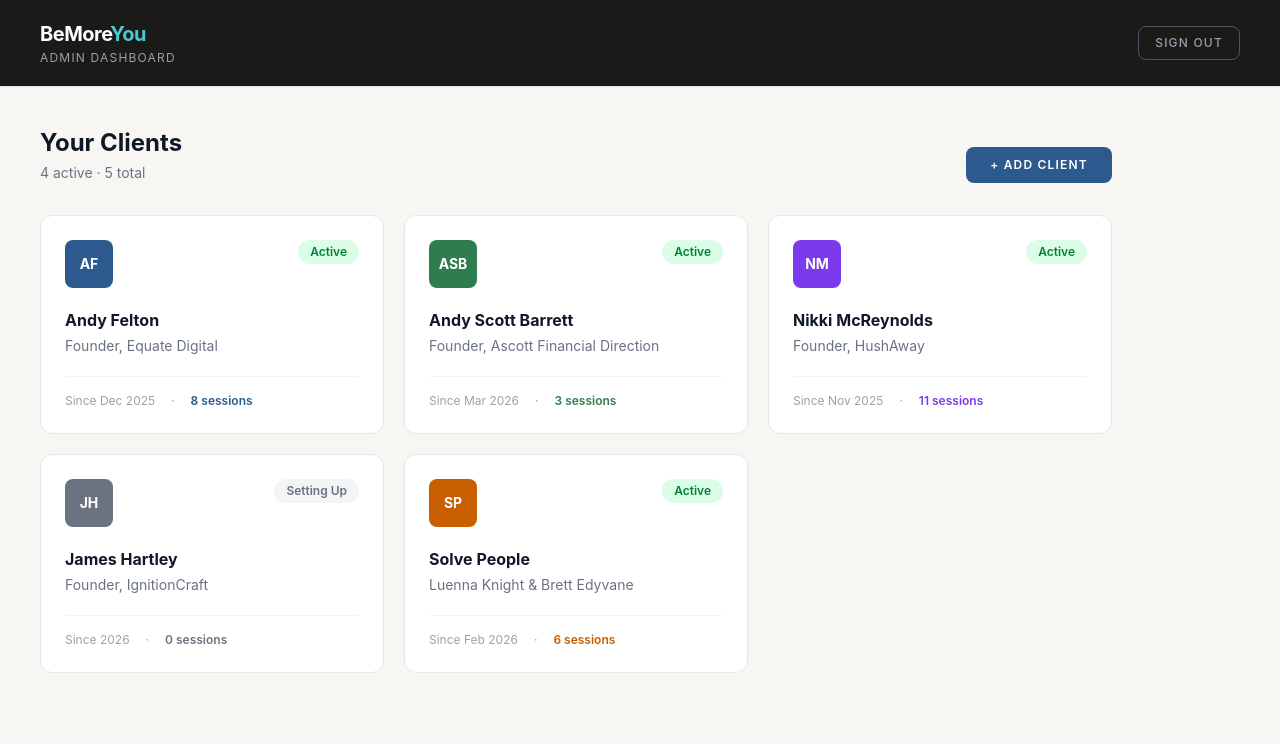
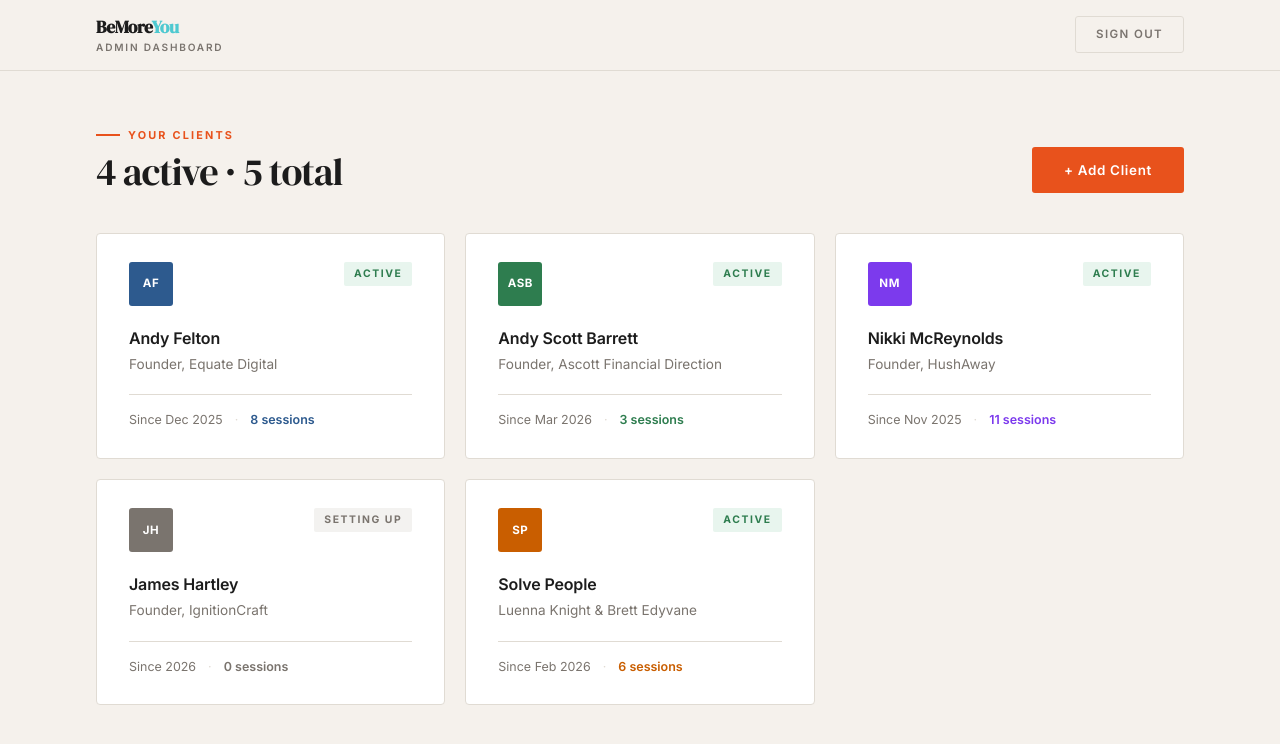
Before and after one commit to bemoreyoulive/bemoreyou, a Next.js app: page /admin/dashboard in a window 1280 px wide. Shown: the top 744 px of the page. Built offline with nearby package versions, Linux system fonts and the light colour scheme.

Commit message:
Redesign portal to match landing page aesthetic — DM Serif, Inter, warm cream, burnt orange

```diff
--- a/app/admin/dashboard/page.tsx
+++ b/app/admin/dashboard/page.tsx
@@ -36,7 +36,7 @@ const clients = [
     started: "2026",
     sessions: 0,
     status: "Setting Up",
-    color: "#6b7280",
+    color: "#7A746E",
     initials: "JH",
   },
   {
@@ -53,67 +53,99 @@ const clients = [
 
 export default function AdminDashboard() {
   return (
-    <div className="min-h-screen" style={{background: "#f7f6f3"}}>
-      {/* Header */}
-      <div className="border-b border-gray-200 px-10 py-5 flex items-center justify-between" style={{background: "#1a1a18"}}>
+    <div className="min-h-screen" style={{background: "#F5F1EC"}}>
+      {/* Nav */}
+      <nav style={{
+        background: "rgba(245,241,236,0.95)",
+        backdropFilter: "blur(14px)",
+        borderBottom: "1px solid #E0DBD3",
+        padding: "14px 0",
+      }}>
+        <div style={{maxWidth: 1160, margin: "0 auto", padding: "0 36px", display: "flex", alignItems: "center", justifyContent: "space-between"}}>
           <div>
-          <h1 className="text-xl font-bold tracking-tight text-white">
+            <p style={{fontSize: "1.1rem", fontWeight: 700, letterSpacing: "-0.02em", color: "#1C1C1C", margin: 0, fontFamily: "var(--font-dm-serif), serif"}}>
               BeMore<span style={{color: "#4ec9d0"}}>You</span>
-          </h1>
-          <p className="text-gray-400 text-xs tracking-widest uppercase mt-0.5">Admin Dashboard</p>
+            </p>
+            <p style={{fontSize: "0.63rem", fontWeight: 600, letterSpacing: "0.18em", textTransform: "uppercase", color: "#7A746E", margin: 0}}>Admin Dashboard</p>
           </div>
           <a
             href="/"
-          className="text-xs font-medium tracking-widest uppercase px-4 py-2 rounded-lg border border-gray-600 text-gray-400 hover:text-white hover:border-gray-400 transition-colors"
+            style={{
+              fontSize: "0.72rem", fontWeight: 600, letterSpacing: "0.12em",
+              textTransform: "uppercase", color: "#7A746E", textDecoration: "none",
+              padding: "9px 20px", border: "1px solid #E0DBD3", borderRadius: 3,
+              transition: "all 0.15s ease",
+            }}
           >
             Sign Out
           </a>
         </div>
+      </nav>
 
       {/* Main */}
-      <div className="px-10 py-10 max-w-6xl">
-        <div className="flex items-end justify-between mb-8">
+      <div style={{maxWidth: 1160, margin: "0 auto", padding: "56px 36px"}}>
+        <div style={{display: "flex", alignItems: "flex-end", justifyContent: "space-between", marginBottom: 40}}>
           <div>
-            <h2 className="text-2xl font-bold text-gray-900">Your Clients</h2>
-            <p className="text-gray-500 text-sm mt-1">{clients.filter(c => c.status === "Active").length} active · {clients.length} total</p>
+            <p style={{fontSize: "0.68rem", fontWeight: 700, letterSpacing: "0.2em", textTransform: "uppercase", color: "#E8521C", marginBottom: 8, display: "flex", alignItems: "center", gap: 8}}>
+              <span style={{display: "inline-block", width: 24, height: 2, background: "#E8521C", verticalAlign: "middle"}} />
+              Your Clients
+            </p>
+            <h2 style={{fontSize: "clamp(2rem, 3vw, 2.8rem)", fontFamily: "var(--font-dm-serif), serif", fontWeight: 400, letterSpacing: "-0.03em", color: "#1C1C1C", margin: 0, lineHeight: 1.1}}>
+              {clients.filter(c => c.status === "Active").length} active · {clients.length} total
+            </h2>
           </div>
           <button
-            className="py-2.5 px-6 rounded-lg text-white text-xs font-semibold tracking-widest uppercase transition-colors"
-            style={{background: "#2d5a8e"}}
+            style={{
+              padding: "13px 32px", background: "#E8521C", color: "#fff",
+              border: "none", borderRadius: 3, fontSize: "0.84rem",
+              fontWeight: 600, letterSpacing: "0.05em", cursor: "pointer",
+              transition: "background 0.2s ease",
+            }}
+            onMouseOver={e => (e.currentTarget.style.background = "#BF4016")}
+            onMouseOut={e => (e.currentTarget.style.background = "#E8521C")}
           >
             + Add Client
           </button>
         </div>
 
         {/* Client Cards */}
-        <div className="grid grid-cols-1 gap-5 sm:grid-cols-2 lg:grid-cols-3">
+        <div style={{display: "grid", gridTemplateColumns: "repeat(auto-fill, minmax(300px, 1fr))", gap: 20}}>
           {clients.map((client) => (
             <a
               key={client.id}
               href={`/admin/clients/${client.id}`}
-              className="block bg-white rounded-xl border border-gray-200 p-6 hover:shadow-lg transition-all duration-200 hover:-translate-y-0.5 group"
+              style={{
+                display: "block", background: "#fff", borderRadius: 4,
+                border: "1px solid #E0DBD3", padding: "28px 32px",
+                textDecoration: "none", transition: "box-shadow 0.2s ease, transform 0.2s ease",
+              }}
+              onMouseOver={e => { (e.currentTarget as HTMLAnchorElement).style.boxShadow = "0 8px 32px rgba(28,28,28,0.10)"; (e.currentTarget as HTMLAnchorElement).style.transform = "translateY(-2px)"; }}
+              onMouseOut={e => { (e.currentTarget as HTMLAnchorElement).style.boxShadow = "none"; (e.currentTarget as HTMLAnchorElement).style.transform = "translateY(0)"; }}
             >
-              <div className="flex items-start justify-between mb-5">
-                <div
-                  className="w-12 h-12 rounded-lg flex items-center justify-center text-white text-sm font-bold"
-                  style={{background: client.color}}
-                >
+              <div style={{display: "flex", alignItems: "flex-start", justifyContent: "space-between", marginBottom: 20}}>
+                <div style={{
+                  width: 44, height: 44, borderRadius: 3,
+                  background: client.color,
+                  display: "flex", alignItems: "center", justifyContent: "center",
+                  color: "#fff", fontSize: "0.72rem", fontWeight: 700, letterSpacing: "0.05em",
+                }}>
                   {client.initials}
                 </div>
-                <span className={`text-xs font-semibold px-3 py-1 rounded-full ${
-                  client.status === "Active"
-                    ? "bg-green-100 text-green-700"
-                    : "bg-gray-100 text-gray-500"
-                }`}>
+                <span style={{
+                  fontSize: "0.65rem", fontWeight: 700, letterSpacing: "0.15em",
+                  textTransform: "uppercase", padding: "4px 10px", borderRadius: 2,
+                  background: client.status === "Active" ? "#e8f5ee" : "#f3f2f0",
+                  color: client.status === "Active" ? "#2e7d4f" : "#7A746E",
+                }}>
                   {client.status}
                 </span>
               </div>
-              <h3 className="text-gray-900 font-bold text-base mb-1">{client.name}</h3>
-              <p className="text-gray-500 text-sm mb-5">{client.role}</p>
-              <div className="flex items-center gap-4 text-xs text-gray-400 border-t border-gray-100 pt-4">
+              <h3 style={{fontSize: "1rem", fontWeight: 600, color: "#1C1C1C", margin: "0 0 4px", letterSpacing: "-0.01em"}}>{client.name}</h3>
+              <p style={{fontSize: "0.85rem", color: "#7A746E", margin: "0 0 20px"}}>{client.role}</p>
+              <div style={{display: "flex", alignItems: "center", gap: 12, paddingTop: 16, borderTop: "1px solid #E0DBD3", fontSize: "0.78rem", color: "#7A746E"}}>
                 <span>Since {client.started}</span>
-                <span>·</span>
-                <span className="font-semibold" style={{color: client.color}}>{client.sessions} sessions</span>
+                <span style={{color: "#E0DBD3"}}>·</span>
+                <span style={{fontWeight: 600, color: client.color}}>{client.sessions} sessions</span>
               </div>
             </a>
           ))}
--- a/app/globals.css
+++ b/app/globals.css
@@ -1,19 +1,24 @@
 @import "tailwindcss";
 
 :root {
-  --background: #f7f6f3;
-  --foreground: #1a1a18;
+  --accent: #E8521C;
+  --acc-dark: #BF4016;
+  --warm-bg: #F5F1EC;
+  --border: #E0DBD3;
+  --ink: #1C1C1C;
+  --ink-soft: #3D3935;
+  --muted: #7A746E;
 }
 
 @theme inline {
-  --color-background: var(--background);
-  --color-foreground: var(--foreground);
-  --font-sans: var(--font-geist-sans);
-  --font-mono: var(--font-geist-mono);
+  --color-background: var(--warm-bg);
+  --color-foreground: var(--ink);
+  --font-sans: var(--font-inter);
+  --font-serif: var(--font-dm-serif);
 }
 
 body {
-  background: var(--background);
-  color: var(--foreground);
-  font-family: -apple-system, BlinkMacSystemFont, 'Segoe UI', sans-serif;
+  background: var(--warm-bg);
+  color: var(--ink);
+  font-family: var(--font-inter), -apple-system, BlinkMacSystemFont, 'Segoe UI', sans-serif;
 }
--- a/app/layout.tsx
+++ b/app/layout.tsx
@@ -1,15 +1,16 @@
 import type { Metadata } from "next";
-import { Geist, Geist_Mono } from "next/font/google";
+import { Inter, DM_Serif_Display } from "next/font/google";
 import "./globals.css";
 
-const geistSans = Geist({
-  variable: "--font-geist-sans",
+const inter = Inter({
+  variable: "--font-inter",
   subsets: ["latin"],
 });
 
-const geistMono = Geist_Mono({
-  variable: "--font-geist-mono",
+const dmSerif = DM_Serif_Display({
+  variable: "--font-dm-serif",
   subsets: ["latin"],
+  weight: "400",
 });
 
 export const metadata: Metadata = {
@@ -23,10 +24,7 @@ export default function RootLayout({
   children: React.ReactNode;
 }>) {
   return (
-    <html
-      lang="en"
-      className={`${geistSans.variable} ${geistMono.variable} h-full antialiased`}
-    >
+    <html lang="en" className={`${inter.variable} ${dmSerif.variable} h-full antialiased`}>
       <body className="min-h-full flex flex-col">{children}</body>
     </html>
   );
--- a/components/ClientLayout.tsx
+++ b/components/ClientLayout.tsx
@@ -17,51 +17,71 @@ interface ClientLayoutProps {
   children: (activeTab: string) => React.ReactNode;
 }
 
-export default function ClientLayout({ clientName, clientRole, clientColor = "#2d5a8e", clientInitials, tabs, children }: ClientLayoutProps) {
+export default function ClientLayout({ clientName, clientRole, clientColor = "#E8521C", clientInitials, tabs, children }: ClientLayoutProps) {
   const [activeTab, setActiveTab] = useState(tabs[0].id);
 
   const initials = clientInitials || clientName.split(" ").map(w => w[0]).join("").slice(0, 3);
 
   return (
-    <div className="min-h-screen" style={{background: "#f7f6f3"}}>
-      {/* Header */}
-      <div className="border-b border-gray-200 px-10 py-5 flex items-center justify-between" style={{background: "#1a1a18"}}>
-        <div className="flex items-center gap-6">
-          <Link href="/admin/dashboard" className="text-gray-500 text-xs tracking-widest uppercase hover:text-gray-300 transition-colors">
+    <div className="min-h-screen" style={{background: "#F5F1EC"}}>
+      {/* Nav */}
+      <nav style={{
+        position: "sticky", top: 0, zIndex: 100,
+        background: "rgba(245,241,236,0.95)",
+        backdropFilter: "blur(14px)",
+        borderBottom: "1px solid #E0DBD3",
+        padding: "14px 0",
+      }}>
+        <div style={{maxWidth: 1160, margin: "0 auto", padding: "0 36px", display: "flex", alignItems: "center", justifyContent: "space-between"}}>
+          <div style={{display: "flex", alignItems: "center", gap: 20}}>
+            <Link href="/admin/dashboard" style={{fontSize: "0.75rem", fontWeight: 600, letterSpacing: "0.12em", textTransform: "uppercase", color: "#7A746E", textDecoration: "none"}}>
               ← All Clients
             </Link>
-          <div className="w-px h-4 bg-gray-700" />
-          <div className="flex items-center gap-3">
-            <div
-              className="w-9 h-9 rounded-lg flex items-center justify-center text-white text-xs font-bold shrink-0"
-              style={{background: clientColor}}
-            >
+            <div style={{width: 1, height: 16, background: "#E0DBD3"}} />
+            <div style={{display: "flex", alignItems: "center", gap: 10}}>
+              <div style={{
+                width: 34, height: 34, borderRadius: 3,
+                background: clientColor,
+                display: "flex", alignItems: "center", justifyContent: "center",
+                color: "#fff", fontSize: "0.7rem", fontWeight: 700, letterSpacing: "0.05em",
+                flexShrink: 0,
+              }}>
                 {initials}
               </div>
               <div>
-              <h1 className="text-sm font-bold text-white">{clientName}</h1>
-              <p className="text-xs text-gray-400">{clientRole}</p>
+                <p style={{fontSize: "0.95rem", fontWeight: 600, color: "#1C1C1C", margin: 0, letterSpacing: "-0.01em"}}>{clientName}</p>
+                <p style={{fontSize: "0.68rem", color: "#7A746E", margin: 0, letterSpacing: "0.05em"}}>{clientRole}</p>
               </div>
             </div>
           </div>
-        <div className="text-sm font-bold tracking-tight text-white">
+          <div style={{fontSize: "1rem", fontWeight: 700, letterSpacing: "-0.02em", color: "#1C1C1C", fontFamily: "var(--font-dm-serif), serif"}}>
             BeMore<span style={{color: "#4ec9d0"}}>You</span>
           </div>
         </div>
+      </nav>
 
       {/* Tabs */}
-      <div className="px-10 pt-6 pb-0 border-b border-gray-200" style={{background: "#ffffff"}}>
-        <div className="flex gap-1 overflow-x-auto">
+      <div style={{borderBottom: "1px solid #E0DBD3", background: "rgba(245,241,236,0.6)"}}>
+        <div style={{maxWidth: 1160, margin: "0 auto", padding: "0 36px", display: "flex", gap: 0, overflowX: "auto"}}>
           {tabs.map((tab) => (
             <button
               key={tab.id}
               onClick={() => setActiveTab(tab.id)}
-              className="px-4 py-2.5 text-xs font-semibold tracking-widest uppercase whitespace-nowrap rounded-t-lg transition-all duration-200"
-              style={
-                activeTab === tab.id
-                  ? {background: clientColor, color: "#ffffff"}
-                  : {background: "transparent", color: "#6b7280"}
-              }
+              style={{
+                padding: "14px 20px",
+                fontSize: "0.72rem",
+                fontWeight: 600,
+                letterSpacing: "0.12em",
+                textTransform: "uppercase",
+                whiteSpace: "nowrap",
+                border: "none",
+                background: "transparent",
+                cursor: "pointer",
+                transition: "color 0.15s ease",
+                borderBottom: activeTab === tab.id ? `2px solid ${clientColor}` : "2px solid transparent",
+                marginBottom: -1,
+                color: activeTab === tab.id ? clientColor : "#7A746E",
+              }}
             >
               {tab.label}
             </button>
@@ -69,8 +89,8 @@ export default function ClientLayout({ clientName, clientRole, clientColor = "#2
         </div>
       </div>
 
-      {/* Tab Content */}
-      <div className="px-10 py-10 max-w-5xl">
+      {/* Content */}
+      <div style={{maxWidth: 1160, margin: "0 auto", padding: "56px 36px"}}>
         {children(activeTab)}
       </div>
     </div>
```
Also changed, not shown: app/page.tsx (+28 -14 lines), components/TodoList.tsx (+34 -21 lines). Lines whose indentation alone changed are shown as unchanged.
